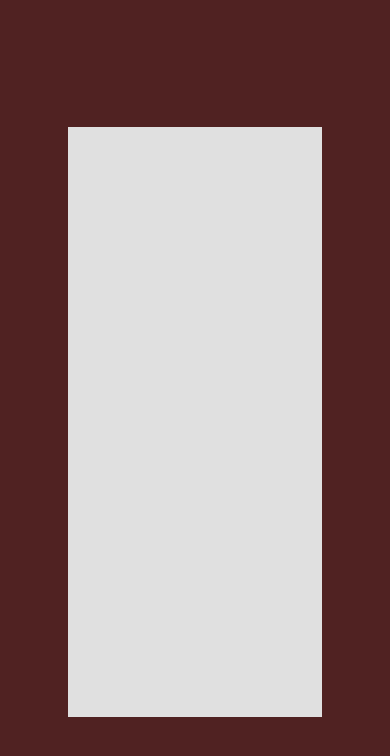
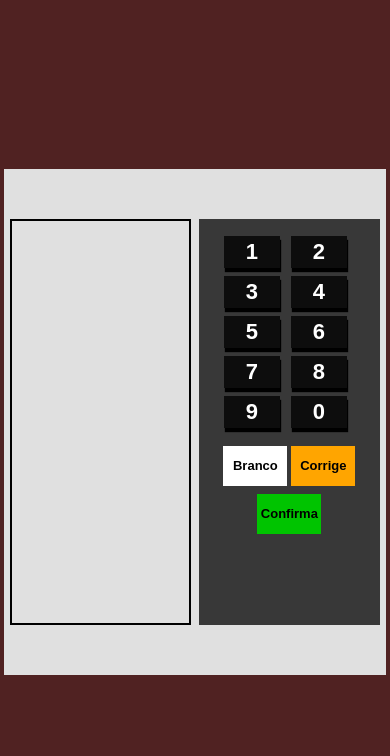
Before and after one commit to valderyjr/UrnaEletronica, a plain HTML site: page index.html in a window 390 px wide. Drawn offline with Linux system fonts and the light colour scheme.

Commit message:
adicionando botoes

```diff
--- a/index.html
+++ b/index.html
@@ -10,7 +10,30 @@
 <body>
     <main>
         <section class="urna">
+            <div class="tela">
 
+            </div>
+
+            <div class="entrada">
+                <div class="botoes">
+                    <button class="botao" id="btn-1">1</button>
+                    <button class="botao" id="btn-2">2</button>
+                    <button class="botao" id="btn-3">3</button>
+                    <button class="botao" id="btn-4">4</button>
+                    <button class="botao" id="btn-5">5</button>
+                    <button class="botao" id="btn-6">6</button>
+                    <button class="botao" id="btn-7">7</button>
+                    <button class="botao" id="btn-8">8</button>
+                    <button class="botao" id="btn-9">9</button>
+                    <button class="botao" id="btn-0">0</button>
+                </div>
+
+                <div class="opcoes">
+                    <button class = 'opcao' id="op-branco">Branco</button>
+                    <button class = 'opcao' id="op-corrige">Corrige</button>
+                    <button class = 'opcao' id="op-confirma">Confirma</button>
+                </div>
+            </div>
         </section>
     </main>
 </body>
--- a/style.css
+++ b/style.css
@@ -11,6 +11,7 @@ body {
 }
 
 main {
+    width: 100%;
     display: flex;
     justify-content: center;
     align-items: center;
@@ -20,4 +21,123 @@ main {
     background-color: rgb(224, 224, 224);
     width: 65%;
     height: 70%;
+    display: flex;
+    justify-content: center;
+    align-items: center;
+    box-sizing: border-box;
+    gap: 1em;
+    padding: 0 1em;
 }
+
+.tela {
+    border: 2px solid black;
+    width: 60%;
+    height: 80%;
+}
+
+.entrada {
+    height: 80%;
+    width: 40%;
+    background-color: rgb(56, 56, 56);
+    display: flex;
+    flex-direction: column;
+    align-items: center;
+    box-sizing: border-box;
+}
+
+.botoes {
+    display: grid;
+    grid-template-columns: 4rem 4rem 4rem;
+    grid-column-gap: 1.5rem;
+    /* border: 1px solid blue; */
+    box-sizing: border-box;
+    width: 80%;
+    height: auto;
+    margin-top: 10%;
+    justify-content: center;
+    margin-bottom: 5%;
+}
+
+.botao {
+    background-color: rgb(13, 13, 13);
+    width: 5rem;
+    height: 3rem;
+    color: white;
+    font-weight: bold;
+    font-size: 22px;
+    margin-top: 8px;
+    border: none;
+    box-shadow: 1px 4px 1px black;
+    cursor: pointer;
+}
+
+.opcoes {
+    width: 80%;
+    height: auto;
+    display: flex;
+    align-items: center;
+    justify-content: center;
+}
+
+.opcao {
+    width: 5rem;
+    height: 3rem;
+    border: none;
+    margin-right: 5px;
+    font-size: 16px;
+    font-weight: bolder;
+    cursor: pointer;
+}
+
+#op-branco {
+    background-color: white;
+}
+
+#op-corrige {
+    background-color: orange;
+}
+
+#op-confirma {
+    background-color: rgb(0, 196, 0);
+}
+
+@media screen and (max-width: 600px) {
+    .urna {
+        height: 60%;
+        width: 98%;
+        gap: 0.5em;
+        padding: 0 .4em;
+    }
+
+    .tela {
+        width: 50%;
+    }
+
+    .entrada {
+        width: 50%;
+    }
+
+    .botoes {
+        margin-top: 5%;
+        grid-template-columns: 4rem 4rem;
+        grid-column-gap: .2rem;
+    }
+
+    .botao {
+        width: 3.5rem;
+        height: 2rem;
+    }
+
+    .opcoes {
+        display: inline-block;
+        text-align: center;
+    }
+
+    .opcao {
+        width: 4rem;
+        height: 2.5rem;
+        margin: 0;
+        margin-top: 8px;
+        font-size: 13px;
+    }
+}
```
